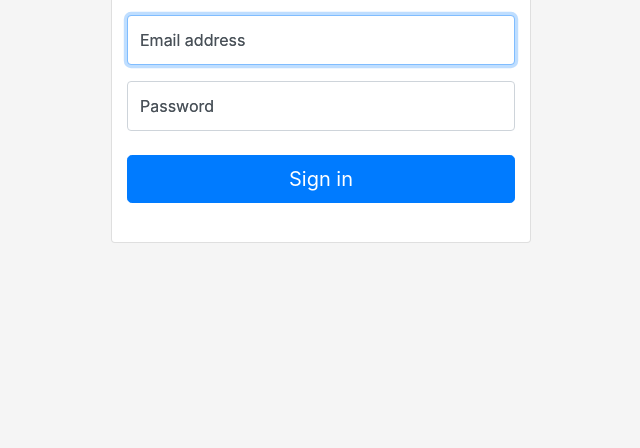
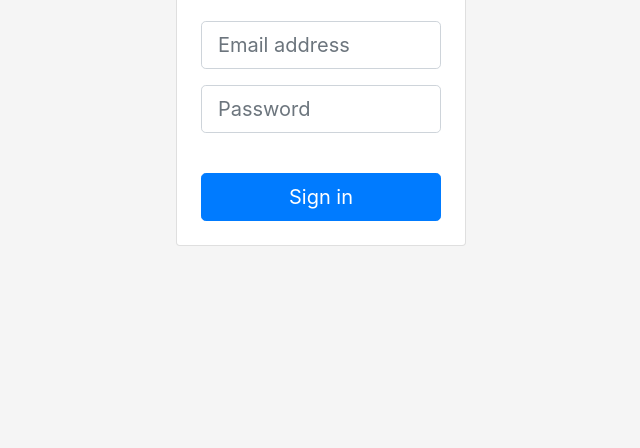
Before and after one commit to LMJayasundara/VegaTunnel-1, a plain HTML site: page login.html in a window 1280 px wide. Shown: the part 352-800 px from the top of the page, without its empty margins (319-959 px from the left). Drawn offline with nearby package versions, Linux system fonts and the light colour scheme.

Commit message:
Update login.html

```diff
--- a/login.html
+++ b/login.html
@@ -7,92 +7,43 @@
 
         <!-- Bootstrap CSS -->
         <link rel="stylesheet" href="https://cdn.jsdelivr.net/npm/bootstrap@4.0.0/dist/css/bootstrap.min.css" integrity="sha384-Gn5384xqQ1aoWXA+058RXPxPg6fy4IWvTNh0E263XmFcJlSAwiGgFAW/dAiS6JXm" crossorigin="anonymous" />
+        <link rel="stylesheet" href="https://use.fontawesome.com/releases/v5.7.0/css/all.css" integrity="sha384-lZN37f5QGtY3VHgisS14W3ExzMWZxybE1SJSEsQp9S+oqd12jhcu+A56Ebc1zFSJ" crossorigin="anonymous" />
 
     <title>Login</title>
   </head>
 
   <style>
-        :root {
-            --input-padding-x: 0.75rem;
-            --input-padding-y: 0.75rem;
-        }
-
-        html,
-        body {
+    body,
+    html {
+        background-color: #f5f5f5;
       height: 100%;
-        }
-
-        body {
-            display: -ms-flexbox;
-            display: -webkit-box;
-            display: flex;
-            -ms-flex-align: center;
-            -ms-flex-pack: center;
-            -webkit-box-align: center;
-            align-items: center;
-            -webkit-box-pack: center;
-            justify-content: center;
-            padding-top: 40px;
-            padding-bottom: 40px;
-            background-color: #f5f5f5;
-        }
-
-        .form-signin {
-            width: 100%;
-            max-width: 420px;
-            padding: 15px;
-            margin: 0 auto;
-        }
-
-        .form-label-group {
-            position: relative;
-            margin-bottom: 1rem;
-        }
-
-        .form-label-group > input,
-        .form-label-group > label {
-            padding: var(--input-padding-y) var(--input-padding-x);
-        }
-
-        .form-label-group > label {
-            position: absolute;
-            top: 0;
-            left: 0;
-            display: block;
-            width: 100%;
-            margin-bottom: 0; /* Override default `<label>` margin */
-            line-height: 1.5;
-            color: #495057;
-            border: 1px solid transparent;
-            border-radius: 0.25rem;
-            transition: all 0.1s ease-in-out;
     }
   </style>
 
   <body>
-        <form class="form-signin card">
-            <div class="text-center mb-4">
+    <div class="container-fluid h-100">
+      <div class="row justify-content-center align-items-center h-100">
+        <div class="col col-sm-6 col-md-6 col-lg-4 col-xl-3">
+          <form class="card">
+            <div class="text-center my-4">
                 <img src="./images/pngegg.png" alt="" width="72" height="72" />
                 <h1 class="h3 mb-3 font-weight-normal">Log In</h1>
             </div>
-
-            <div class="form-label-group">
-                <input type="email" id="inputEmail" class="form-control" placeholder="Email address" required="" autofocus="" />
-                <label for="inputEmail">Email address</label>
+            <div class="form-group mx-4">
+                <input type="email" id="inputEmail" class="form-control form-control-lg" placeholder="Email address"/>
+            </div>
+            <div class="form-group mx-4">
+                <input type="password" id="inputPassword" class="form-control form-control-lg" placeholder="Password"/>
+            </div>
+            <button class="btn btn-lg btn-primary m-4" onclick="document.location='master.html'">Sign in</button>
+          </form>
+        </div>
+      </div>
     </div>
 
-            <div class="form-label-group mb-4">
-                <input type="password" id="inputPassword" class="form-control" placeholder="Password" required="" />
-                <label for="inputPassword">Password</label>
-            </div>
-
-            <button class="btn btn-lg btn-primary btn-block mb-4" onclick="document.location='master.html'">Sign in</button>
-        </form>
-
-        <!-- Optional JavaScript -->
-        <!-- jQuery first, then Popper.js, then Bootstrap JS -->
-        <script src="https://code.jquery.com/jquery-3.2.1.slim.min.js" integrity="sha384-KJ3o2DKtIkvYIK3UENzmM7KCkRr/rE9/Qpg6aAZGJwFDMVNA/GpGFF93hXpG5KkN" crossorigin="anonymous"></script>
+    <script src="https://ajax.googleapis.com/ajax/libs/jquery/3.6.1/jquery.min.js"></script>
     <script src="https://cdn.jsdelivr.net/npm/popper.js@1.12.9/dist/umd/popper.min.js" integrity="sha384-ApNbgh9B+Y1QKtv3Rn7W3mgPxhU9K/ScQsAP7hUibX39j7fakFPskvXusvfa0b4Q" crossorigin="anonymous"></script>
     <script src="https://cdn.jsdelivr.net/npm/bootstrap@4.0.0/dist/js/bootstrap.min.js" integrity="sha384-JZR6Spejh4U02d8jOt6vLEHfe/JQGiRRSQQxSfFWpi1MquVdAyjUar5+76PVCmYl" crossorigin="anonymous"></script>
+
   </body>
 </html>
```
Lines whose indentation alone changed are shown as unchanged.
